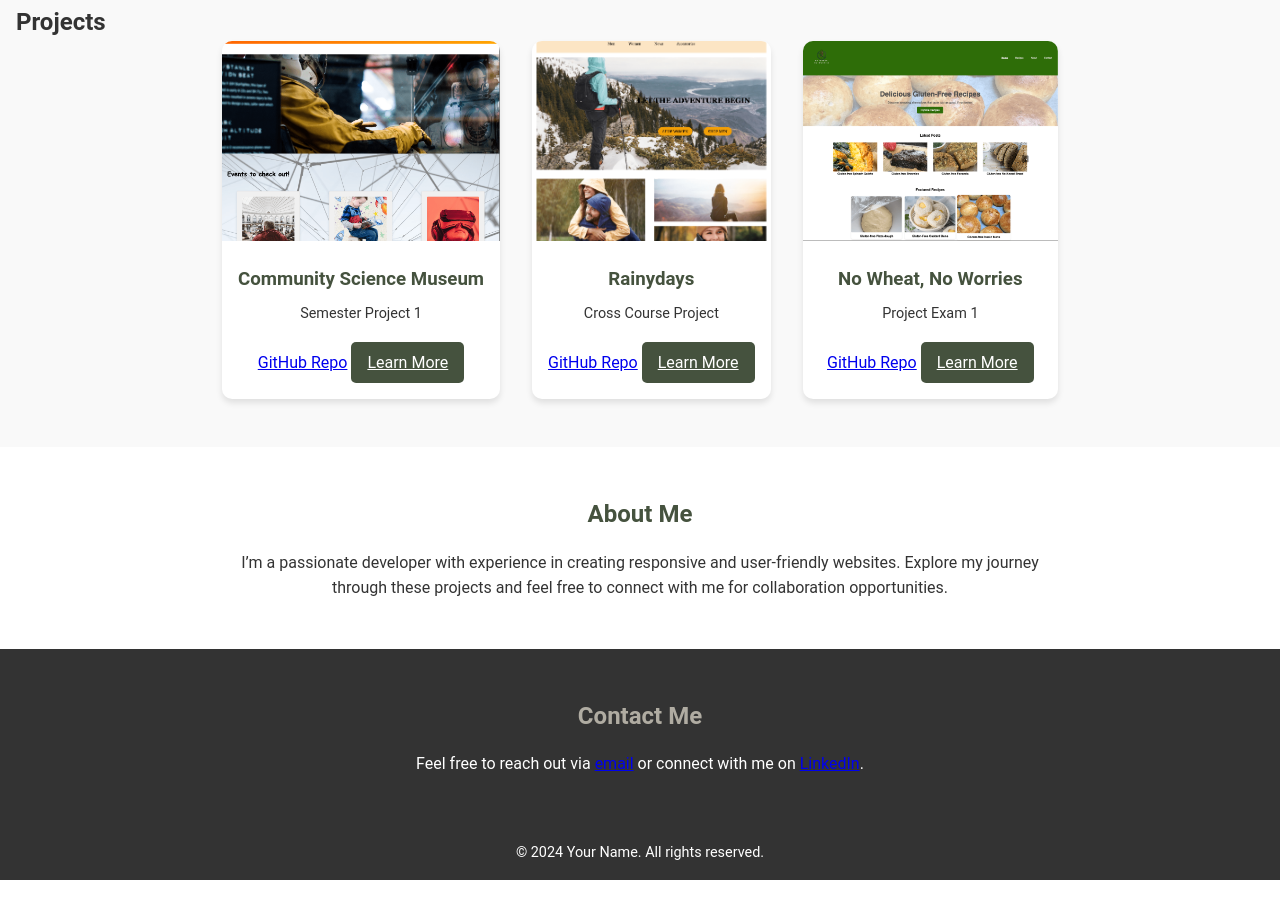
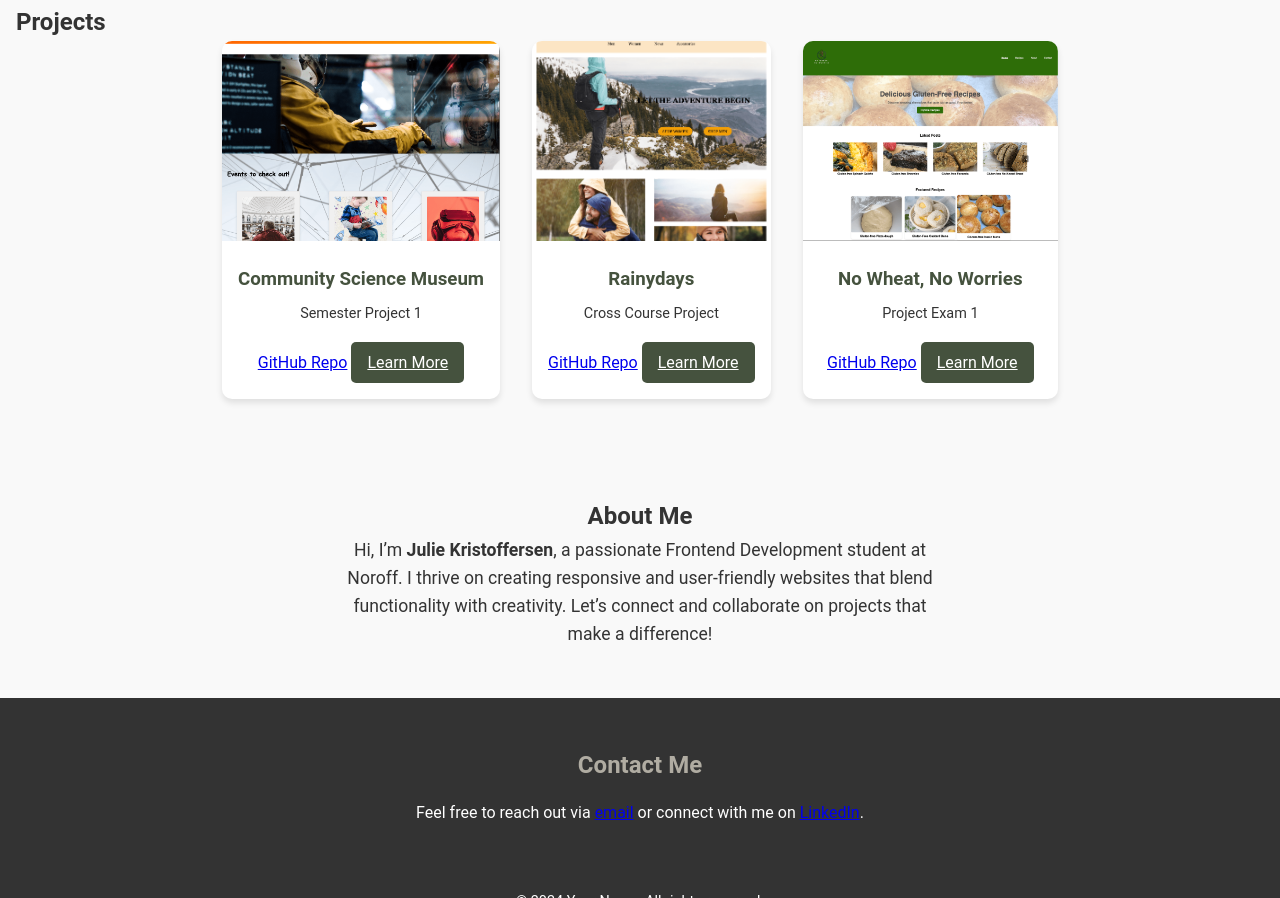
Before and after one commit to JulieKristoffersen/Portofolio, a plain HTML site: page index.html in a window 1280 px wide. Shown: the part 383-1281 px from the top of the page. Drawn offline with Linux system fonts and the light colour scheme.

Commit message:
added about me

```diff
--- a/css/styles.css
+++ b/css/styles.css
@@ -151,22 +151,35 @@ body {
 }
 
 .about {
-    background-color: var(--white);
-    padding: 3rem 1rem;
+    padding: 50px 0;
+    background-color: #f9f9f9;
     text-align: center;
 }
 
-.about h2 {
-    color: var(--primary-color);
-    margin-bottom: 1rem;
+.about-content {
+    display: flex;
+    flex-direction: column;
+    align-items: center;
+    gap: 20px;
 }
 
-.about p {
-    max-width: 800px;
-    margin: 0 auto;
-    font-size: 1rem;
-    color: var(--text-color);
+.about-text {
+    max-width: 600px;
+    font-size: 1.1em;
+    line-height: 1.6;
 }
+
+.about-list ul {
+    list-style: none;
+    padding: 0;
+}
+
+.about-list li {
+    font-size: 1em;
+    margin: 10px 0;
+    text-align: left;
+}
+
 
 .contact {
     background-color: var(--dark-color);
--- a/index.html
+++ b/index.html
@@ -62,8 +62,16 @@
             </div>
         </section>
         <section id="about" class="about">
-            <h2>About Me</h2>
-            <p>I’m a passionate developer with experience in creating responsive and user-friendly websites. Explore my journey through these projects and feel free to connect with me for collaboration opportunities.</p>
+            <div class="container">
+                <h2>About Me</h2>
+                <div class="about-content">
+                    <div class="about-text">
+                        <p>Hi, I’m <strong>Julie Kristoffersen</strong>, a passionate Frontend Development student at Noroff.
+                        I thrive on creating responsive and user-friendly websites that blend functionality with creativity.
+                        Let’s connect and collaborate on projects that make a difference!</p>
+                    </div>
+                </div>
+            </div>
         </section>
         <section id="contact" class="contact">
             <h2>Contact Me</h2>
```
